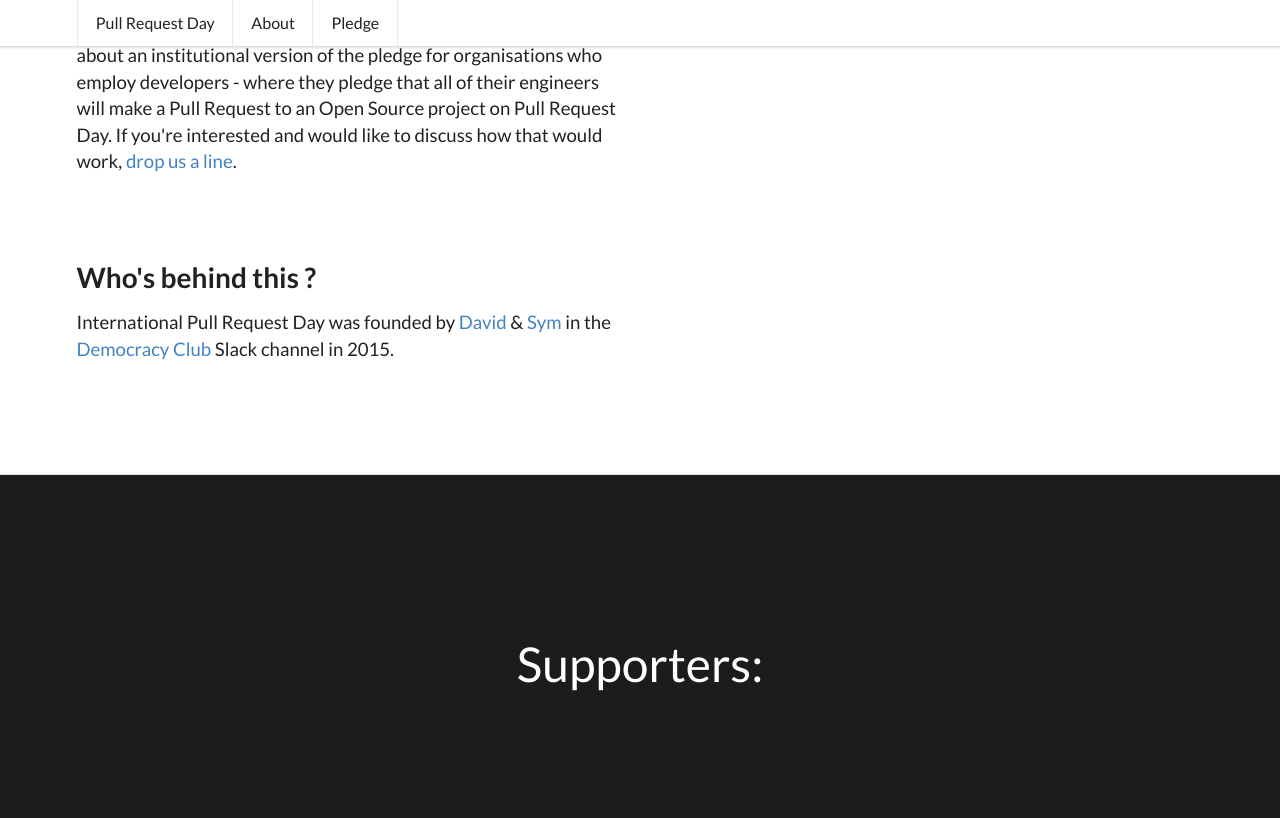
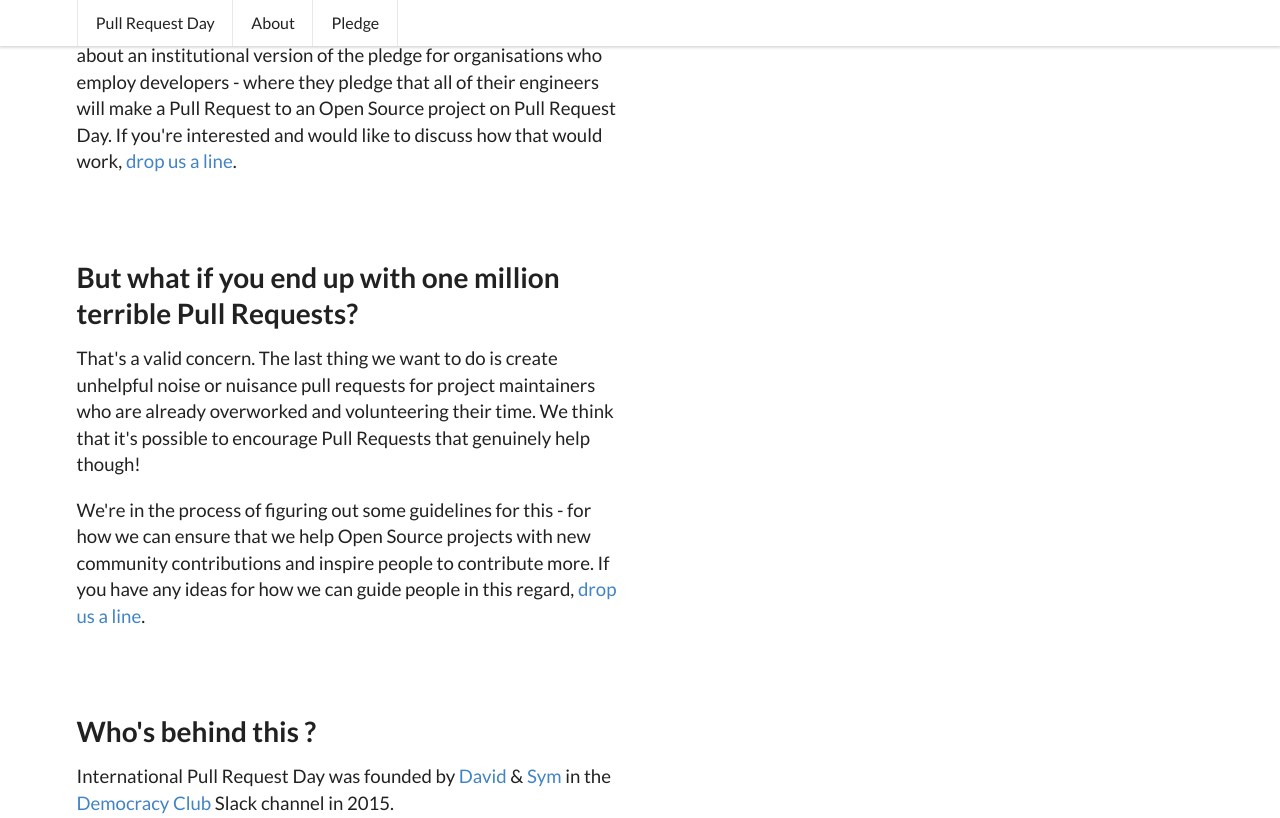
Before and after one commit to pullrequestday/pullrequestday, a Jekyll site: the page built from about/index.html, in a window 1280 px wide and 900 px high, scrolled down 1620 px, cut to the strip 0-818 px from the top of the window. Built offline with Jekyll 4.4.1, drawn with Linux system fonts in a browser that asks for light colours.

Commit message:
What if they're rubbish?

```diff
--- a/about/index.html
+++ b/about/index.html
@@ -69,6 +69,20 @@ layout: default
         </p>
 
         <h3 class="ui header">
+          But what if you end up with one million terrible Pull Requests?
+        </h3>
+        <p>
+          That's a valid concern. The last thing we want to do is create unhelpful noise or nuisance pull requests for project
+          maintainers who are already overworked and volunteering their time. We think that it's possible to encourage Pull
+          Requests that genuinely help though!
+        </p>
+        <p>
+          We're in the process of figuring out some guidelines for this - for how we can ensure that we help Open Source projects
+          with new community contributions and inspire people to contribute more. If you have any ideas for how we can guide
+          people in this regard, <a href="http://twitter.com/pullrequestday"> drop us a line</a>.
+        </p>
+
+        <h3 class="ui header">
           Who's behind this ?
         </h3>
         <p>
```
